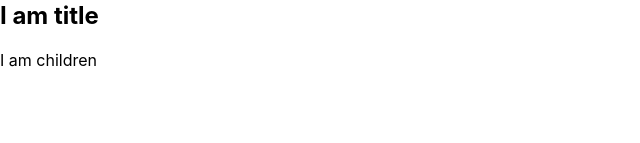
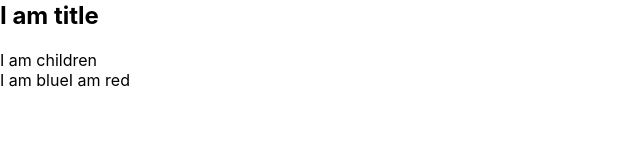
Before and after one commit to SarunasGustainis/react-fundamentals, a React (Create React App) app: page / in a window 1280 px wide. Shown: the part 157-300 px from the top of the page, without its empty margins (0-640 px from the left). Built offline with nearby package versions, Linux system fonts and the light colour scheme.

Commit message:
conditional rendering export import

```diff
--- a/src/App.js
+++ b/src/App.js
@@ -2,6 +2,7 @@ import logo from "./logo.svg";
 import "./App.css";
 import { FirstReactComponent } from "./FirstReactComponent.jsx";
 import ChildrenWithTitle from "./ChildrenWithTitle.jsx";
+import ConditionalRenderingComponent from "./ConditionalRenderingComponent.jsx";
 
 function App() {
   return (
@@ -10,6 +11,8 @@ function App() {
       <p>You look beautiful</p>
       <FirstReactComponent />
       <ChildrenWithTitle title="I am title">I am children</ChildrenWithTitle>
+      <ConditionalRenderingComponent isBlue={true} />
+      <ConditionalRenderingComponent isBlue={false} />
     </div>
   );
 }
--- /dev/null
+++ b/src/ConditionalRenderingComponent.jsx
@@ -0,0 +1,7 @@
+import React from "react";
+
+const ConditionalRenderingComponent = ({ isBlue }) => {
+  return <span>I am {isBlue ? "blue" : "red"}</span>;
+};
+
+export default ConditionalRenderingComponent;
```
